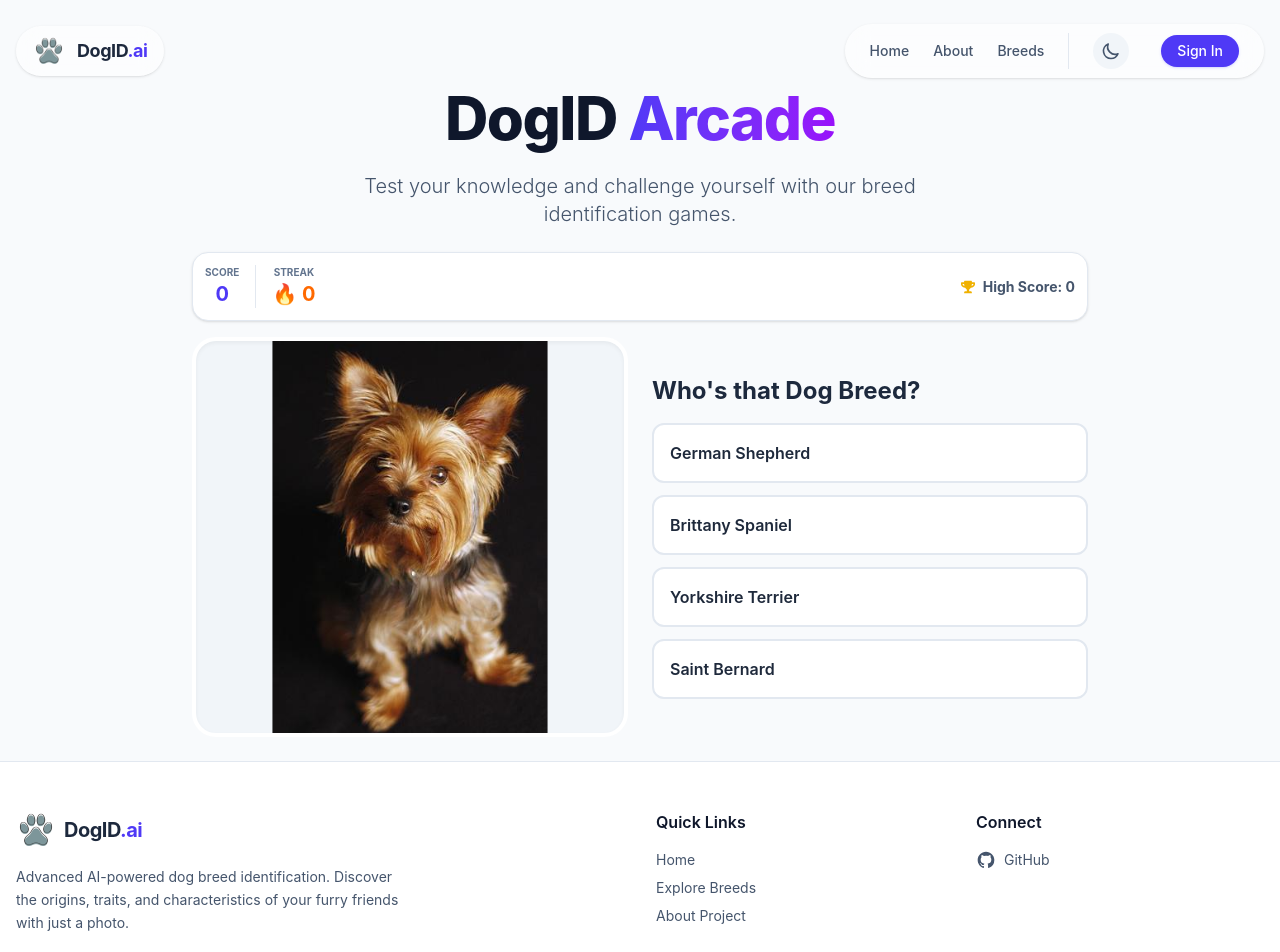
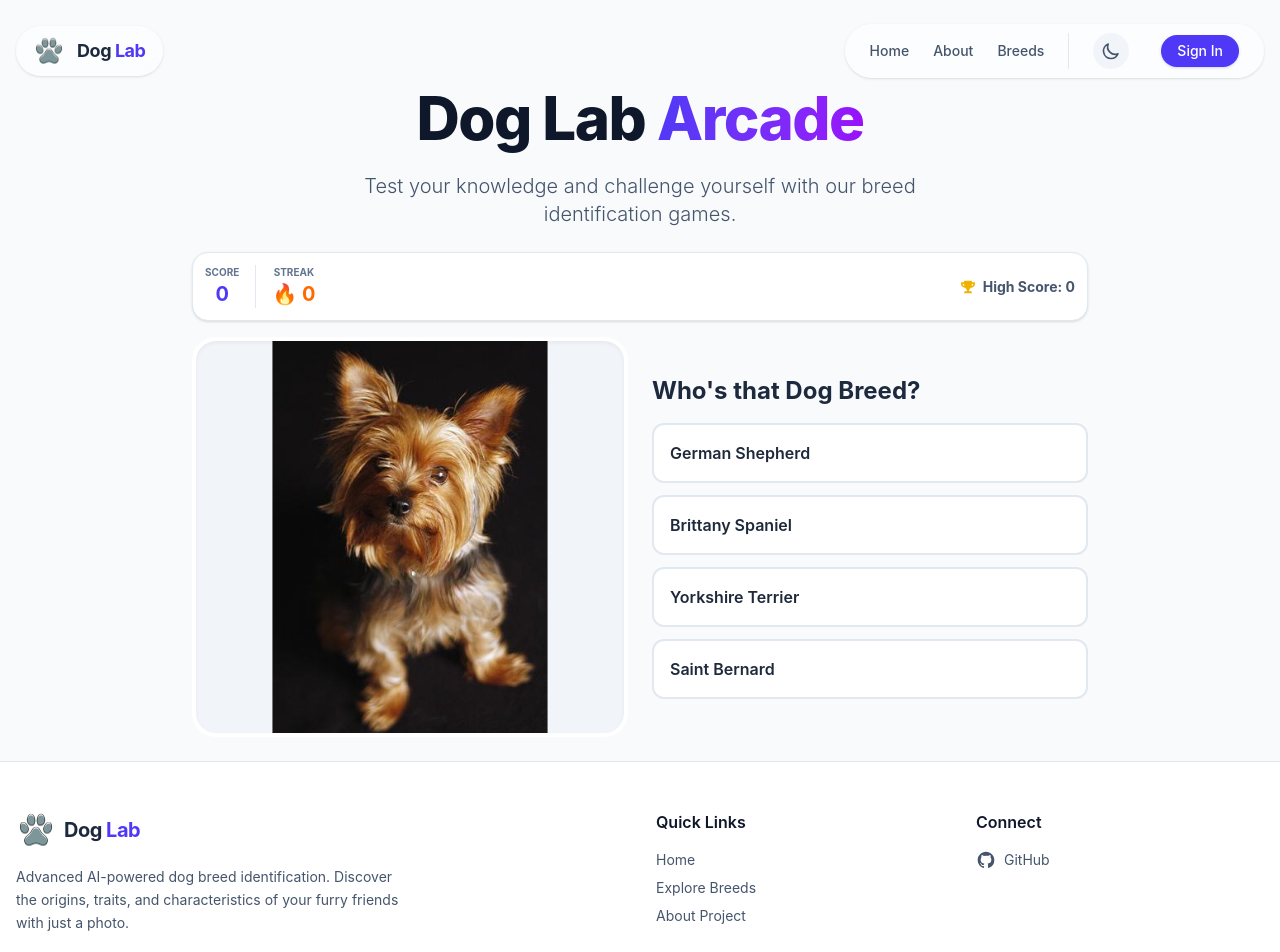
Before and after one commit to addynoven/old_dog_breed_identifier_frontend, a Next.js app: page /games in a window 1280 px wide. Shown: the top 952 px of the page. Built offline with nearby package versions, Linux system fonts and the light colour scheme; no server answers.

Commit message:
refactor: Rename "DogID.ai" and "DogID" to "Dog Lab" across components, pages, and site metadata.

```diff
--- a/src/app/about/page.tsx
+++ b/src/app/about/page.tsx
@@ -21,7 +21,7 @@ export default function About() {
               />
             </div>
             <h1 className="text-4xl md:text-6xl font-extrabold text-slate-900 dark:text-white mb-6 tracking-tight">
-              About <span className="text-transparent bg-clip-text bg-gradient-to-r from-indigo-600 to-purple-600 dark:from-indigo-400 dark:to-purple-400">DogID.ai</span>
+              About <span className="text-transparent bg-clip-text bg-gradient-to-r from-indigo-600 to-purple-600 dark:from-indigo-400 dark:to-purple-400">Dog Lab</span>
             </h1>
             <p className="text-xl text-slate-600 dark:text-slate-300 max-w-2xl mx-auto font-light leading-relaxed mb-8">
               A state-of-the-art dog breed identifier powered by advanced machine learning and modern web technologies.
@@ -48,7 +48,7 @@ export default function About() {
               </h2>
               <div className="bg-white dark:bg-slate-900/50 rounded-3xl p-8 shadow-sm border border-slate-100 dark:border-slate-800">
                 <p className="text-slate-600 dark:text-slate-300 leading-relaxed text-lg mb-6">
-                  DogID.ai is a comprehensive web application designed to help users identify over 120 different dog breeds from images.
+                  Dog Lab is a comprehensive web application designed to help users identify over 120 different dog breeds from images.
                   Whether you upload a photo or use your camera, our system provides instant predictions, detailed breed information,
                   and interactive maps showing the breed&apos;s origin.
                 </p>
--- a/src/app/games/page.tsx
+++ b/src/app/games/page.tsx
@@ -10,7 +10,7 @@ export default function GamesPage() {
       <main className="flex-1 container mx-auto px-4 py-6 mt-16">
         <div className="text-center mb-6 animate-fade-in-up">
           <h1 className="text-4xl md:text-6xl font-extrabold text-slate-900 dark:text-white mb-6 tracking-tight">
-            DogID <span className="text-transparent bg-clip-text bg-gradient-to-r from-indigo-600 to-purple-600 dark:from-indigo-400 dark:to-purple-400">Arcade</span>
+            Dog Lab <span className="text-transparent bg-clip-text bg-gradient-to-r from-indigo-600 to-purple-600 dark:from-indigo-400 dark:to-purple-400">Arcade</span>
           </h1>
           <p className="text-xl text-slate-600 dark:text-slate-300 max-w-2xl mx-auto font-light">
             Test your knowledge and challenge yourself with our breed identification games.
--- a/src/app/layout.tsx
+++ b/src/app/layout.tsx
@@ -15,7 +15,7 @@ const geistMono = Geist_Mono({
 });
 
 export const metadata: Metadata = {
-  title: "Dog Breed Identifier",
+  title: "Dog Lab",
   description: "AI-powered dog breed identification using machine learning",
   icons: {
     icon: '/favicon.ico',
--- a/src/components/Footer.tsx
+++ b/src/components/Footer.tsx
@@ -19,7 +19,7 @@ export default function Footer() {
                 className="w-10 h-10 object-contain group-hover:scale-110 transition-transform duration-300"
               />
               <h2 className="text-xl font-bold text-slate-800 dark:text-slate-100 tracking-tight">
-                DogID<span className="text-indigo-600 dark:text-indigo-400">.ai</span>
+                Dog <span className="text-indigo-600 dark:text-indigo-400">Lab</span>
               </h2>
             </Link>
             <p className="text-slate-600 dark:text-slate-400 text-sm leading-relaxed max-w-sm">
--- a/src/components/Header.tsx
+++ b/src/components/Header.tsx
@@ -43,7 +43,7 @@ export default function Header({ onToggleSidebar }: HeaderProps) {
               className="w-8 h-8 object-contain"
             />
             <h1 className="text-lg font-bold text-slate-800 dark:text-slate-100 tracking-tight">
-              DogID<span className="text-indigo-600 dark:text-indigo-400">.ai</span>
+              Dog <span className="text-indigo-600 dark:text-indigo-400">Lab</span>
             </h1>
           </Link>
         </div>
--- a/src/components/LandingPage.tsx
+++ b/src/components/LandingPage.tsx
@@ -26,7 +26,7 @@ export default function LandingPage() {
                 height={40}
                 className="w-10 h-10 object-contain"
               />
-              <span>DogID<span className="text-indigo-400">.ai</span></span>
+              <span>Dog <span className="text-indigo-400">Lab</span></span>
             </div>
 
             <div className="hidden md:flex items-center gap-8 text-sm font-medium text-slate-300">
@@ -233,7 +233,7 @@ export default function LandingPage() {
               },
               {
                 icon: FaGamepad,
-                title: "DogID Arcade",
+                title: "Dog Lab Arcade",
                 desc: "Test your knowledge with our 'Who is this dog breed?' quiz game.",
                 gradient: "from-orange-500 to-yellow-500"
               },
@@ -281,7 +281,7 @@ export default function LandingPage() {
         {/* Footer */}
         <footer className="container mx-auto px-6 py-12 border-t border-slate-800">
           <div className="text-center text-slate-500 text-sm">
-            <p>© 2025 DogID.ai • Powered by Advanced Machine Learning</p>
+            <p>© 2025 Dog Lab • Powered by Advanced Machine Learning</p>
           </div>
         </footer>
       </div>
```
